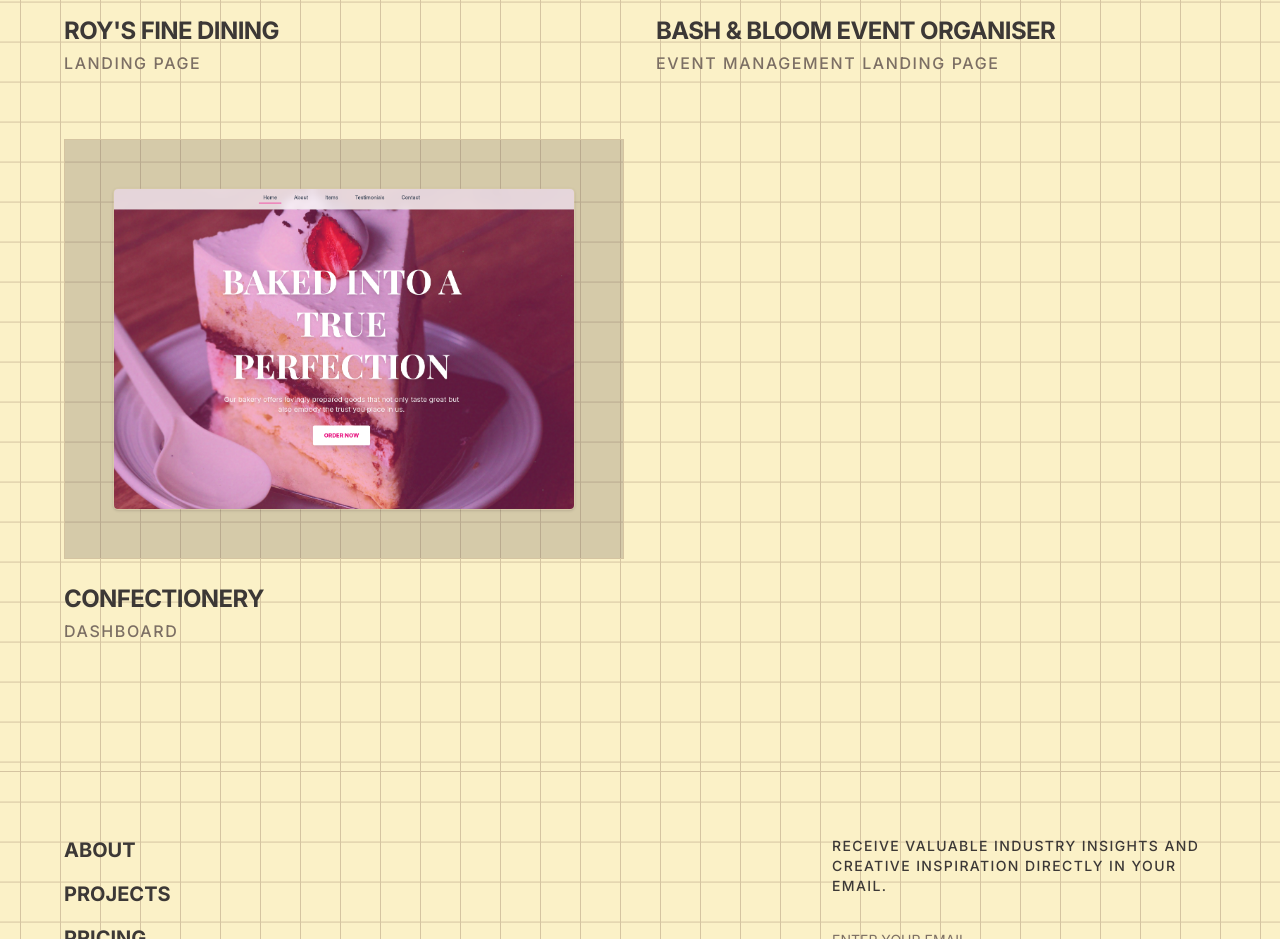
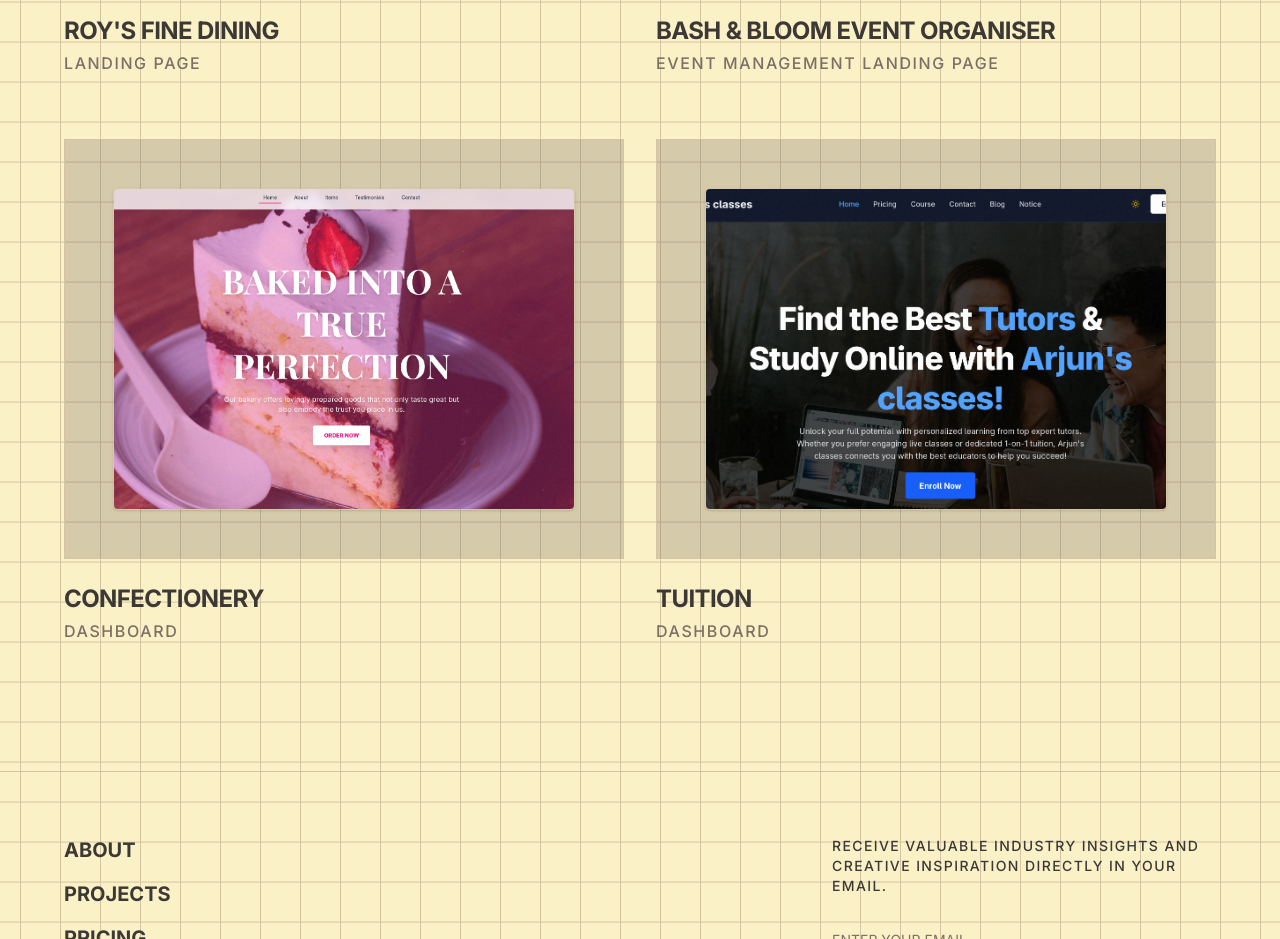
Before and after one commit to Nexylor-Tech/weloveweb-frontend, a React (Vite) app: page /projects in a window 1280 px wide. Shown: the part 1000-1939 px from the top of the page. Built offline with nearby package versions, Linux system fonts and the light colour scheme; a web font is replaced by a local one.

Commit message:
New project added

```diff
--- a/src/pages/Projects.tsx
+++ b/src/pages/Projects.tsx
@@ -2,7 +2,7 @@ import { motion } from 'framer-motion';
 import eventmanagementImg from '../assets/eventmanagement.png';
 import confectionaryImg from '../assets/confectionary.png';
 import restaurantImg from '../assets/restaurant.png';
-
+import tuitionImg from '../assets/tuitiondemo.png';
 export default function Projects() {
   const projects = [
     {
@@ -25,6 +25,13 @@ export default function Projects() {
       category: 'DASHBOARD',
       image: confectionaryImg,
       link: 'https://ritasovendemopage.pages.dev',
+    },
+    {
+      id: 4,
+      title: 'TUITION',
+      category: 'DASHBOARD',
+      image: tuitionImg,
+      link: 'https://tuitiondemopage.pages.dev/',
     },
   ];
 
```
Also changed, not shown: src/assets/tuitiondemo.png (added).
